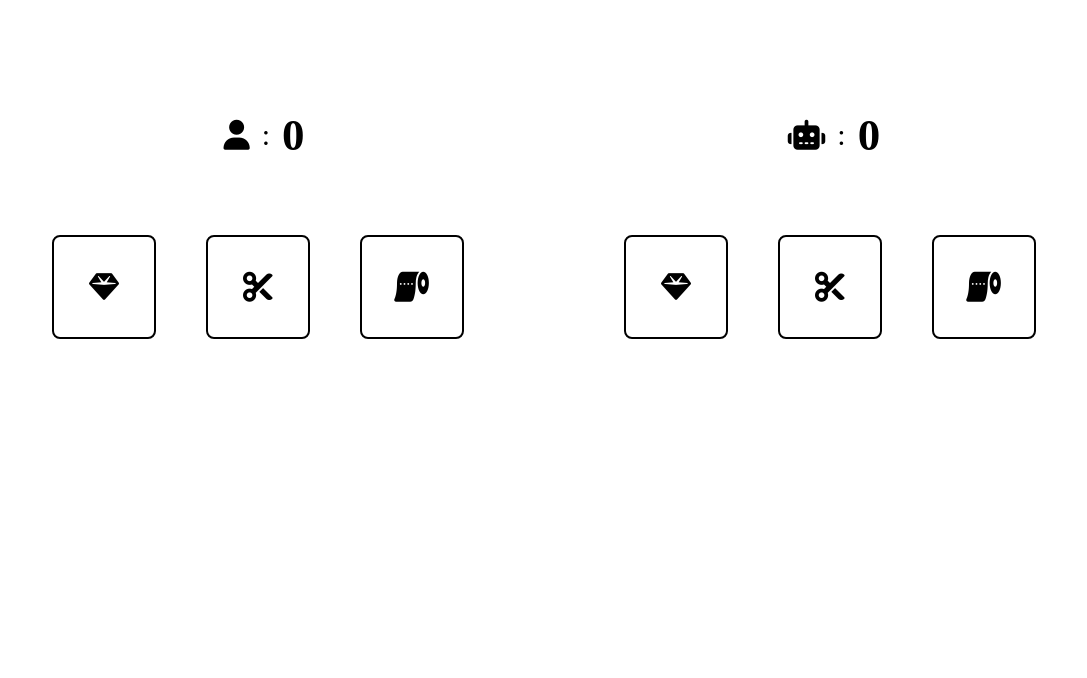
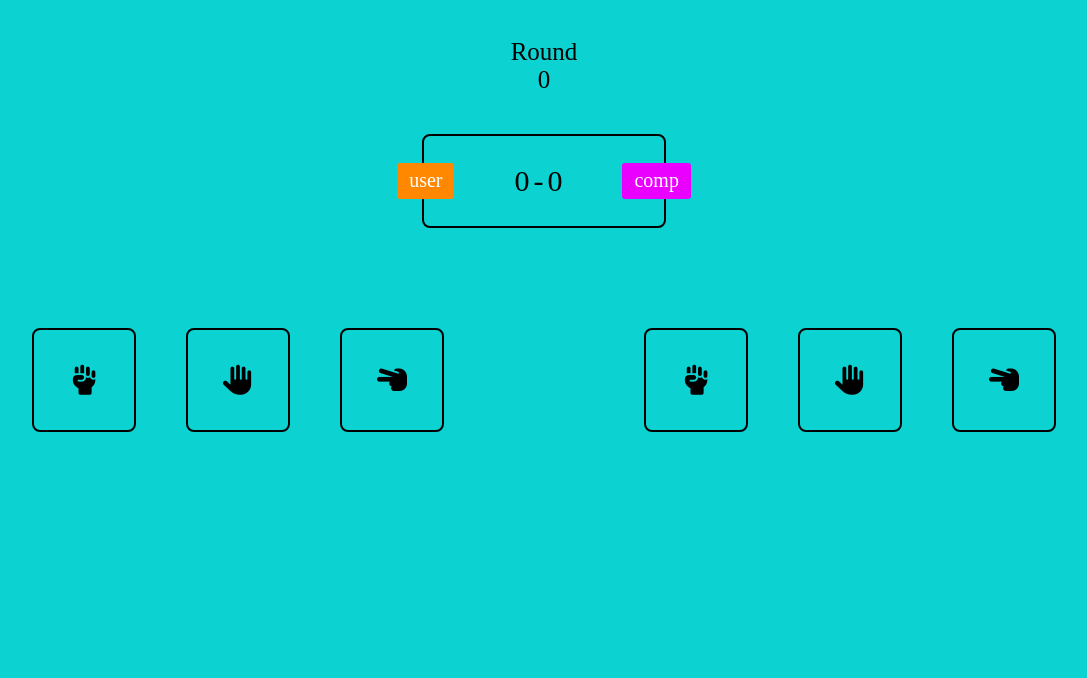
Before and after one commit to MustafaLeGrand/rock-papaer-scissors-game, a plain HTML site: page index.html in a window 1280 px wide. Shown: the part 122-800 px from the top of the page, without its empty margins (96-1183 px from the left). Drawn offline with Linux system fonts and the light colour scheme.

Commit message:
change icons, correct switch-case, add defineWinner function, add new scoreboard in html

```diff
--- a/assets/styles.css
+++ b/assets/styles.css
@@ -1,43 +1,74 @@
-* {
+body {
     padding: 0;
     margin: 0;
+    background-color: #0dd2d2;
+    display: flex;
+    flex-direction: column;
+    justify-content: center;
+    align-items: center;
 }
 
 .title {
     display: flex;
     justify-content: center;
-    padding-top: 70px;
+    padding-top: 20px;
 }
 
-.scores {
+.round {
+    font-size: 25px;
+    display: flex;
+    flex-direction: column;
+    justify-content: center;
+    align-items: center;
+    padding-top: 60px;
+    padding-bottom: 40px;
+}
+
+.scoreboard {
+    height: 50px;
+    width: 200px;
+    border: solid 2px black;
+    border-radius: 8px;
+    padding: 20px;
     display: flex;
     justify-content: center;
     align-items: center;
-    padding-top: 150px;
+    gap: 60px;
 }
 
-.computerScore, .playerScore{
+.score {
     display: flex;
-    font-size: 30px;
+    flex-direction: row;
     justify-content: center;
     align-items: center;
-    gap: 12px;
+    gap: 4px;
+    font-size: 30px;
 }
 
-.playerScore {
-    padding-right: 560px;
-    position: fixed;
+.user, .comp {
+    display: flex;
+    align-items: center;
+    justify-content: center;
+    border-radius: 3px;
+    height: 30px;
+    padding: 3px 12px;
+    color: rgb(255, 255, 255);
+    font-size: 20px;
 }
 
-.computerScore {
-    position: fixed;
-    padding-left: 580px;
+.user {
+    background-color: rgb(255, 136, 0);
+    border: 255,0 ,0;
+}
+
+.comp {
+    background-color: rgb(234, 0, 255);
 }
 
 .options {
     padding-top: 100px;
     display: flex;
-    gap: 160px;
+    gap: 200px;
     justify-content: center;
     align-items: center;
 }
@@ -61,18 +92,18 @@
     cursor: pointer;
 }
 
-.icon.fa-scissors:hover {
-    color: rgb(252, 1, 1);
+.fa-hand-scissors.icon:hover {
+    color: rgb(3, 61, 251);
 }
 
-.icon.fa-toilet-paper:hover {
-    color: rgb(246, 240, 240);
+.fa-hand-fist.icon:hover {
+    color: rgb(228, 16, 16);
 }
 
-.icon.fa-gem:hover {
-    color: #009ffd;
+.fa-hand.icon:hover {
+    color: rgb(236, 220, 220);
 }
 
-.fa-gem, .fa-scissors, .fa-toilet-paper {
+.fa-hand-fist, .fa-hand-scissors, .fa-hand {
     font-size: 30px;
 }
--- a/index.html
+++ b/index.html
@@ -9,36 +9,41 @@
 </head>
 <body>
     <h1 class="title">Rock Paper Scissors</h1>
-    <div class="scores">
-        <div class="playerScore"><i class="fa-solid fa-user"></i>:<h2>0</h2></div>
-        <div class="computerScore"><i class="fa-solid fa-robot"></i>:<h2>0</h2></div>
+    <div class="round">
+        <div>Round</div>
+        <div>0</div>
+    </div>
+    <div class="scoreboard">
+        <div class="user">user</div>
+        <div class="score">
+            <div id="playerScore">0</div>-<div id="computerScore">0</div>
+        </div>
+        <div class="comp">comp</div>
     </div>
     <div class="options">
         <div class="userOptions">
             <div class="box">
-                <i class="icon fa-solid fa-gem"></i>
+                <i class="icon fa-solid fa-hand-fist"></i>
             </div>
             <div class="box">
-                <i class="icon fa-solid fa-scissors"></i>
+                <i class="icon fa-solid fa-hand"></i>
             </div>
             <div class="box">
-                <i class="icon fa-solid fa-toilet-paper"></i>
+                <i class="icon fa-solid fa-hand-scissors"></i>
             </div>
         </div>
         <div class="computerOptions">
             <div class="box">
-                <i class="fa-solid fa-gem"></i>
+                <i class="fa-solid fa-hand-fist"></i>
             </div>
             <div class="box">
-                <i class="fa-solid fa-scissors"></i>
+                <i class="fa-solid fa-hand"></i>
             </div>
             <div class="box">
-                <i class="fa-solid fa-toilet-paper"></i>
+                <i class="fa-solid fa-hand-scissors"></i>
             </div>
-
         </div>
     </div>
-
     <script src="https://kit.fontawesome.com/a64d0117c4.js" crossorigin="anonymous"></script>
 </body>
 </html>
```
Also changed, not shown: main.js (+46 -15 lines).
